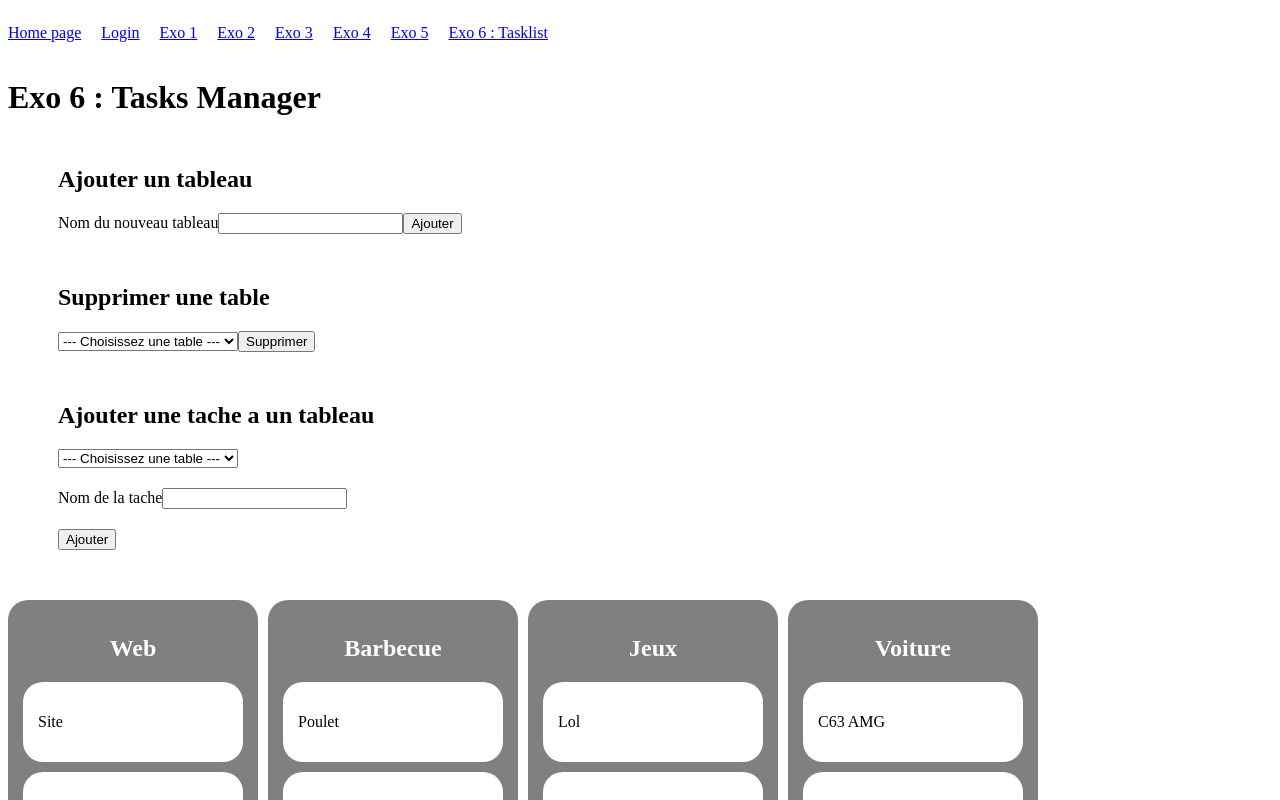
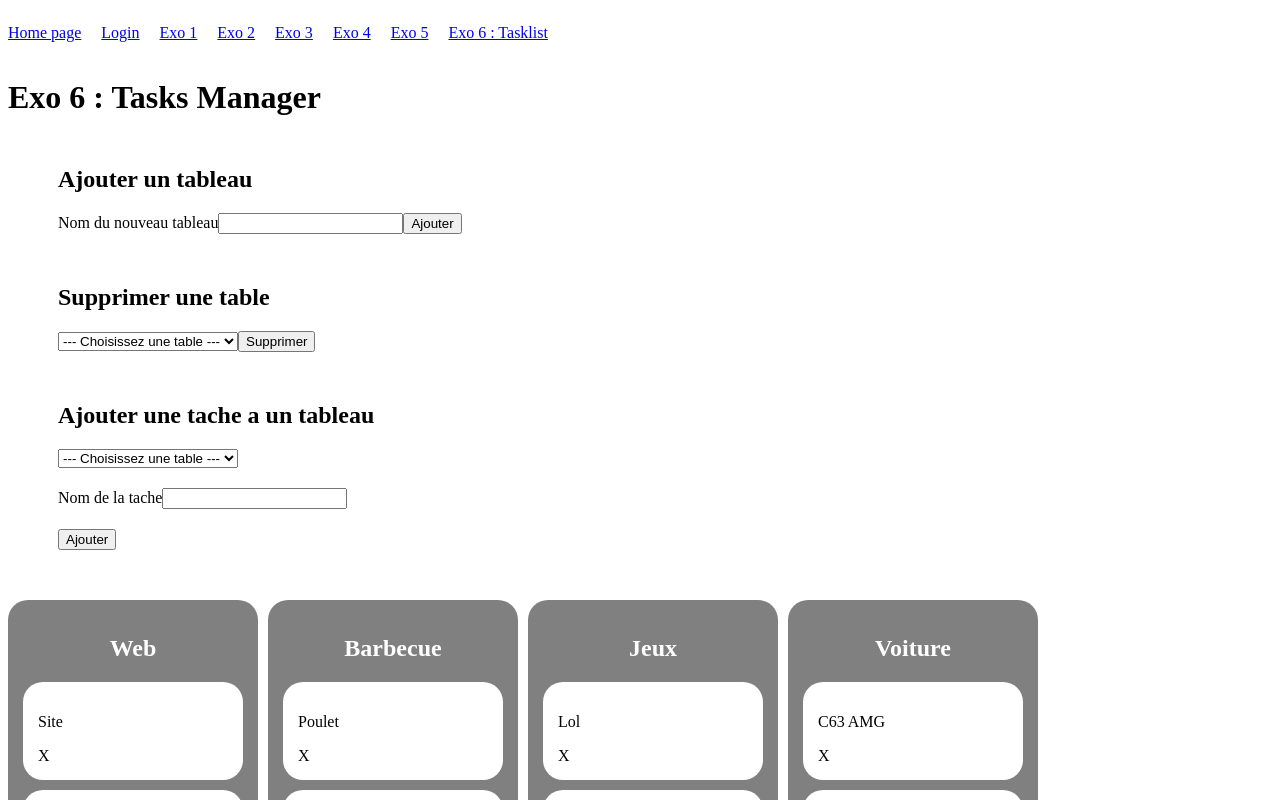
Before and after one commit to Mehdirps/Exos, a React (Create React App) app: page /tasklist in a window 1280 px wide. Shown: the top 800 px of the page. Built offline with nearby package versions, Linux system fonts and the light colour scheme.

Commit message:
🎨 up : exo 12

```diff
--- a/src/components/ExoSixExo.jsx
+++ b/src/components/ExoSixExo.jsx
@@ -75,7 +75,7 @@ const ExoSixExo = () => {
                 {
                     tableItems.length > 0 ?
                         tableItems.map((item, i) => (
-                            <ExoSixTableItem key={i} item={item} />
+                            <ExoSixTableItem key={i} item={item} tableItems={tableItems} setTableItems={setTableItems} />
                         ))
 
                         : <p>Aucune tables pour le moment !</p>
--- a/src/components/ExoSixItemTask.jsx
+++ b/src/components/ExoSixItemTask.jsx
@@ -1,9 +1,24 @@
 import React from 'react';
 
-const ExoSixItemTask = ({ task }) => {
+const ExoSixItemTask = ({ task, tableItems, setTableItems }) => {
+
+    const deleteTask = (task) => {
+        const copy = [...tableItems];
+
+        let table = copy.find((item) => item.tasks.includes(task))
+
+        const filteredFiltered = table.tasks.filter((item) => item !== task);
+        table.tasks = filteredFiltered;
+
+        setTableItems(copy);
+    }
+
     return (
         <div style={{ backgroundColor: 'white', padding: '15px', borderRadius: '20px', color: 'black', textAlign: 'left' }}>
-            <p>{task}</p>
+            <p>{task} </p>
+            <span onClick={() => {
+                deleteTask(task)
+            }}>X</span>
         </div>
     );
 };
--- a/src/components/ExoSixTableItem.jsx
+++ b/src/components/ExoSixTableItem.jsx
@@ -1,14 +1,14 @@
 import React from 'react';
 import ExoSixItemTask from './ExoSixItemTask';
 
-const ExoSixTableItem = ({ item }) => {
+const ExoSixTableItem = ({ item,tableItems, setTableItems }) => {
     return (
         <div style={{ backgroundColor: 'grey', padding: '15px 15px 50px 15px', borderRadius: '20px', color: 'white', textAlign: 'center' }}>
             <h2>{item.name}</h2>
             <div style={{ display: 'flex', flexDirection: 'column', gap: '10px' }}>
                 {
                     item.tasks.map((task, i) => (
-                        <ExoSixItemTask task={task} key={i} />
+                        <ExoSixItemTask task={task} key={i} tableItems={tableItems} setTableItems={setTableItems} />
                     ))
                 }
             </div>
--- a/src/layouts/Layout.jsx
+++ b/src/layouts/Layout.jsx
@@ -3,14 +3,17 @@ import { Outlet } from 'react-router-dom';
 import { NavLink } from 'react-router-dom';
 
 const Layout = () => {
+
+
+
     return (
         <>
             <header>
                 <nav style={{display: 'flex', gap:'20px'}}>
-                    <NavLink exact="true" to="/">
+                    <NavLink exact="true" to="/homepage">
                         <p>Home page</p>
                     </NavLink>
-                    <NavLink exact="true" to="/login">
+                    <NavLink exact="true" to="/">
                         <p>Login</p>
                     </NavLink>
                     <NavLink exact="true" to="/exoUn">
--- a/src/routes/index.js
+++ b/src/routes/index.js
@@ -15,15 +15,15 @@ const index = () => {
     return (
         <BrowserRouter>
             <Routes>
+                <Route index element={<Login />} />
                 <Route element={<Layout />}>
-                    <Route index path='/' element={<HomePage />} />
+                    <Route path='/homepage' element={<HomePage />} />
                     <Route path='/exoUn' element={<ExoUn />} />
                     <Route path='/exoDeux' element={<ExoDeux />} />
                     <Route path='/exoTrois' element={<ExoTrois />} />
                     <Route path='/exoQuatre' element={<ExoQuatre />} />
                     <Route path='/exoCinq' element={<ExoCinq />} />
                     <Route path='/tasklist' element={<ExoSix />} />
-                    <Route path='/login' element={<Login />} />
                 </Route>
             </Routes>
         </BrowserRouter>
```
